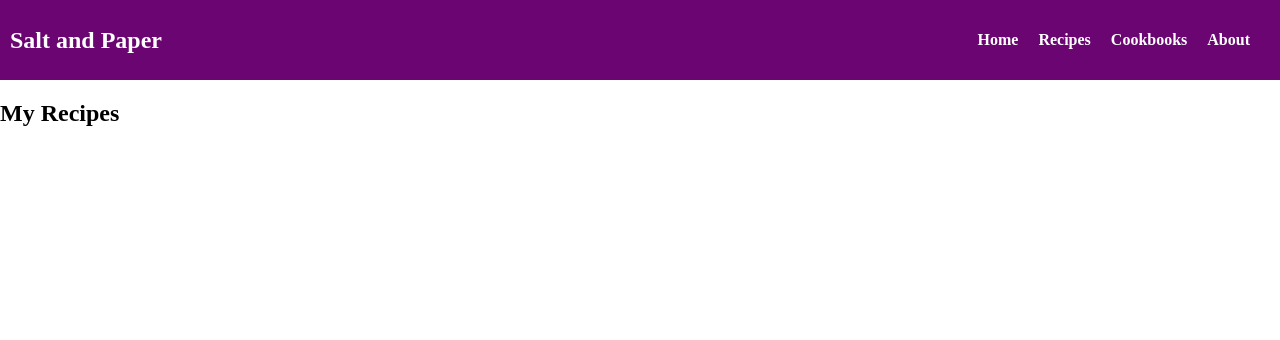
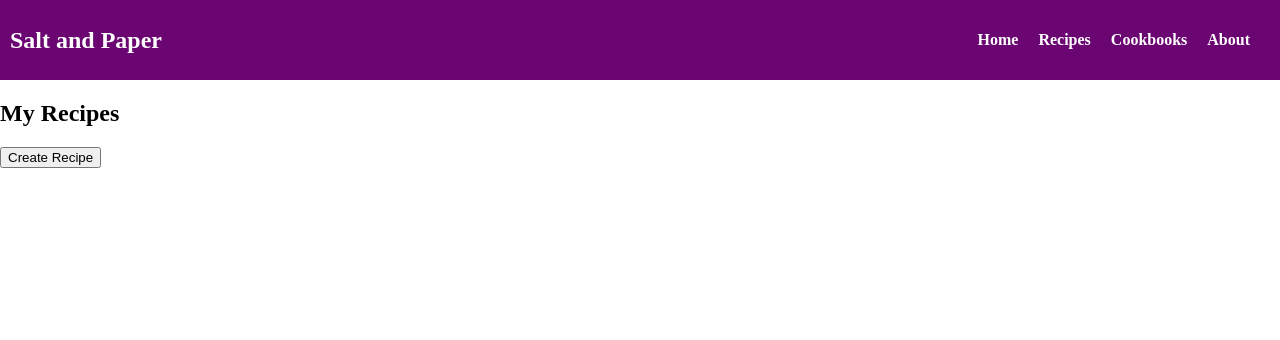
Before and after one commit to CSSE6400/project-23-salt-and-paper, a Flask app: page /api/v1/recipe/get_all in a window 1280 px wide. Shown: the top 340 px of the page. Run offline with Flask 3, Linux system fonts and the light colour scheme; data that the repository does not hold is empty.

Commit message:
Fixed issue with bar not being consistent in pages

```diff
--- a/frontend/templates/cookbookAddRecipe.html
+++ b/frontend/templates/cookbookAddRecipe.html
@@ -20,8 +20,8 @@
 	</style>
 </head>
 <body style="margin: 0">
+	{% include 'header.html' %}
 	<div class="container">
-		{% include 'header.html' %}
 		<h2>My Recipes</h2>
 		<div class="recipe-container">
 			{% for recipe in recipes %}
--- a/frontend/templates/cookbookRecipes.html
+++ b/frontend/templates/cookbookRecipes.html
@@ -20,8 +20,8 @@
 	</style>
 </head>
 <body style="margin: 0">
+	{% include 'header.html' %}
 	<div class="container">
-		{% include 'header.html' %}
 		<h2>My Recipes</h2>
         <button class="add-btn" onclick="addRecipe()">Add Recipe</button>
 		<div class="recipe-container">
--- a/frontend/templates/createCookbook.html
+++ b/frontend/templates/createCookbook.html
@@ -33,9 +33,9 @@
 	</style>
 </head>
 <body style="margin: 0">
+	{% include 'header.html' %}
 	<div class="container">
 		<form id="createCookbookForm">
-			{% include 'header.html' %}
 			<h2>Create Cookbook</h2>
 			<label for="cookbookName"><b>Cookbook Name</b></label>
 			<input type="text" placeholder="Enter Cookbook Name" name="title" required>
--- a/frontend/templates/createRecipe.html
+++ b/frontend/templates/createRecipe.html
@@ -33,8 +33,8 @@
 	</style>
 </head>
 <body style="margin: 0">
+	{% include 'header.html' %}
 	<div class="container">
-		{% include 'header.html' %}
 		<form id="createRecipeForm">
 			<h2>Create Recipe</h2>
 			<label for="recipeName"><b>Recipe Name</b></label>
--- a/frontend/templates/header.html
+++ b/frontend/templates/header.html
@@ -50,7 +50,8 @@
       <ul>
         <li><a href="#">Home</a></li>
         <li><a href="/api/v1/recipe/get_all">Recipes</a></li>
-        <li><a href="#">Cookbooks</a></li>
+        <!-- TODO change so its user specific -->
+        <li><a href="/api/v1/cookbook/get_cookbooks/1">Cookbooks</a></li>
         <li><a href="#">About</a></li>
       </ul>
     </nav>
--- a/frontend/templates/recipes.html
+++ b/frontend/templates/recipes.html
@@ -25,6 +25,8 @@
 	<div class="container">
 		{% include 'header.html' %}
 		<h2>My Recipes</h2>
+		<button class="create-recipe-btn" onclick="createRecipe()">Create Recipe</button>
+		<br><br>
 		<div class="recipe-container">
 			{% for recipe in recipes %}
 			<div class="recipe">
@@ -53,6 +55,10 @@
 			window.location.href = "/api/v1/recipe/updateRecipeView/" + recipeId;
 		}
 
+		function createRecipe() {
+			window.location.href = "/api/v1/recipe/create_recipe"
+		}
+
 		function deleteRecipe(recipeId) {
 			// Confirm deletion
 			if (confirm("Are you sure you want to delete this recipe?")) {
--- a/frontend/templates/updateRecipe.html
+++ b/frontend/templates/updateRecipe.html
@@ -33,8 +33,8 @@
 	</style>
 </head>
 <body style="margin: 0">
+	{% include 'header.html' %}
 	<div class="container">
-		{% include 'header.html' %}
 		<form id="updateRecipeForm">
 			<h2>Update Recipe</h2>
 			<label for="recipeName"><b>Recipe Name</b></label>
--- a/frontend/templates/viewCookBooks.html
+++ b/frontend/templates/viewCookBooks.html
@@ -15,8 +15,8 @@
 	</style>
 </head>
 <body style="margin: 0">
+	{% include 'header.html' %}
 	<div class="container">
-		{% include 'header.html' %}
 		<h2>Cookbooks</h2>
 		<div class="cookbook-container">
 			{% for cookbook in cookbooks %}
```
